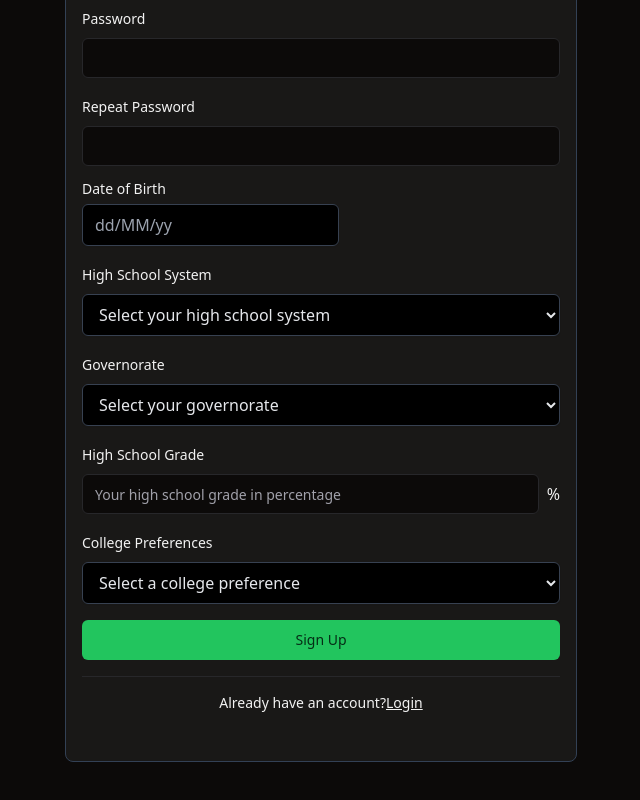
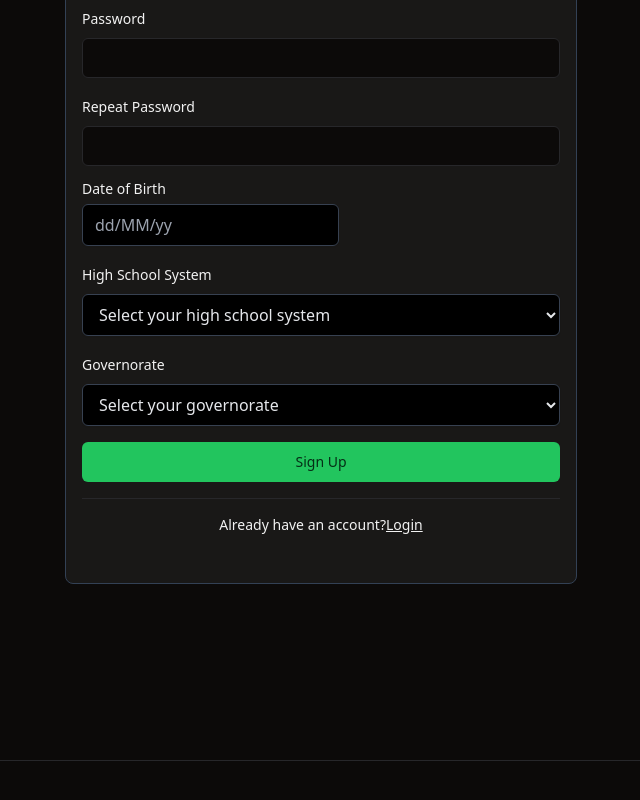
Before and after one commit to HamzaA598/PathFinder, a React (Vite) app in the folder PathFinder/Frontend/PathFinder-Frontend/: page /signup in a window 1280 px wide. Shown: the part 444-1244 px from the top of the page, without its empty margins (319-959 px from the left). Built offline with nearby package versions, Linux system fonts and the light colour scheme.

Commit message:
[remove] grade and preferences from signup

```diff
--- a/PathFinder/Frontend/PathFinder-Frontend/src/Pages/Signup/Signup.tsx
+++ b/PathFinder/Frontend/PathFinder-Frontend/src/Pages/Signup/Signup.tsx
@@ -13,11 +13,9 @@ export default function Signup() {
     email: string,
     password: string,
     repeatPassword: string,
-    governorate: string,
     dob: string,
     highSchoolSystem: string,
-    highSchoolGrade: number,
-    preferences: string
+    governorate: string
   ) => {
     try {
       if (password !== repeatPassword) {
@@ -36,10 +34,8 @@ export default function Signup() {
           password: password,
           // todo: change to dob
           age: calculateAge(dob),
+          highSchoolSystem: highSchoolSystem,
           governorate: governorate,
-          highSchoolSystem: highSchoolSystem,
-          highSchoolGrade: highSchoolGrade,
-          preferences: preferences,
         }
       );
       // handle response
--- a/PathFinder/Frontend/PathFinder-Frontend/src/Pages/Signup/components/SignupForm.tsx
+++ b/PathFinder/Frontend/PathFinder-Frontend/src/Pages/Signup/components/SignupForm.tsx
@@ -14,11 +14,9 @@ interface SignupProps {
     email: string,
     password: string,
     repeatPassword: string,
-    governorate: string,
     dob: string,
     highSchoolSystem: string,
-    highSchoolGrade: number,
-    preferences: string
+    governorate: string
   ) => void;
 }
 
@@ -28,11 +26,9 @@ function SignupForm({ signup }: SignupProps) {
   const [sName, setSName] = useState("");
   const [password, setPassword] = useState("");
   const [repeatPassword, setRepeatPassword] = useState("");
-  const [governorate, setGovernorate] = useState("");
   const [dob, setDob] = useState(null);
   const [highSchoolSystem, setHighSchoolSystem] = useState("");
-  const [highSchoolGrade, setHighSchoolGrade] = useState(0);
-  const [preferences, setPreferences] = useState("");
+  const [governorate, setGovernorate] = useState("");
 
   return (
     <form
@@ -44,11 +40,9 @@ function SignupForm({ signup }: SignupProps) {
           !fName?.trim() ||
           !sName?.trim() ||
           !repeatPassword?.trim() ||
-          !governorate?.trim() ||
           !dob ||
           !highSchoolSystem.trim() ||
-          highSchoolGrade <= 0 ||
-          !preferences.trim()
+          !governorate?.trim()
         ) {
           return;
         }
@@ -58,11 +52,9 @@ function SignupForm({ signup }: SignupProps) {
           email,
           password,
           repeatPassword,
-          governorate,
           dob,
           highSchoolSystem,
-          highSchoolGrade,
-          preferences
+          governorate
         );
       }}
     >
@@ -200,45 +192,6 @@ function SignupForm({ signup }: SignupProps) {
           </select>
         </div>
 
-        <div className="space-y-2">
-          <Label htmlFor="highSchoolGrade">High School Grade</Label>
-          <div className="flex items-center">
-            {" "}
-            <Input
-              id="highSchoolGrade"
-              type="number"
-              placeholder="Your high school grade in percentage"
-              required
-              min={0}
-              max={100}
-              onChange={(e) => setHighSchoolGrade(parseInt(e.target.value))}
-              className="w-full"
-            />
-            <span className="ml-2">%</span>{" "}
-          </div>
-        </div>
-
-        <div className="space-y-2">
-          <Label htmlFor="preferences">College Preferences</Label>
-          <select
-            id="preferences"
-            required
-            value={preferences}
-            onChange={(e) => setPreferences(e.target.value)}
-            className="block w-full px-3 py-2 border rounded-md shadow-sm focus:outline-none focus:border-indigo-500 focus:ring-1 focus:ring-indigo-500 bg-white text-black dark:bg-black dark:text-gray-200 dark:border-gray-700" // Black background in dark mode
-          >
-            {/* todo: need to add all majors */}
-            <option value="">Select a college preference</option>
-            <option value="Engineering">Engineering</option>
-            <option value="Medicine">Medicine</option>
-            <option value="Law">Law</option>
-            <option value="Business">Business</option>
-            <option value="Arts">Arts</option>
-            <option value="Computer Science">Computer Science</option>
-            <option value="Pharmacy">Pharmacy</option>
-          </select>
-        </div>
-
         <Button className="w-full" type="submit">
           Sign Up
         </Button>
```
Also changed, not shown: 1 other file (tests, documents, lock files or other folders).
